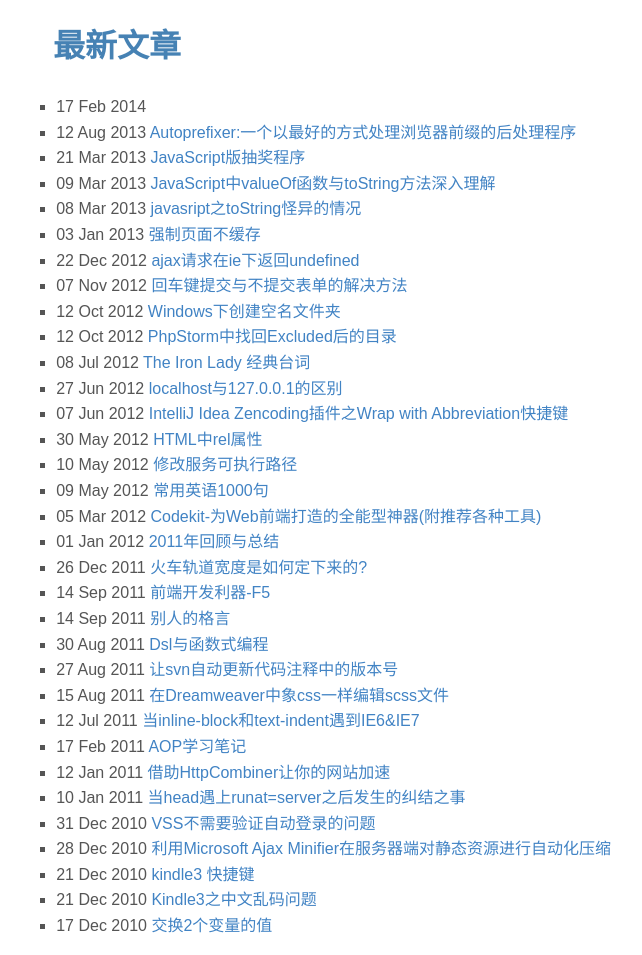
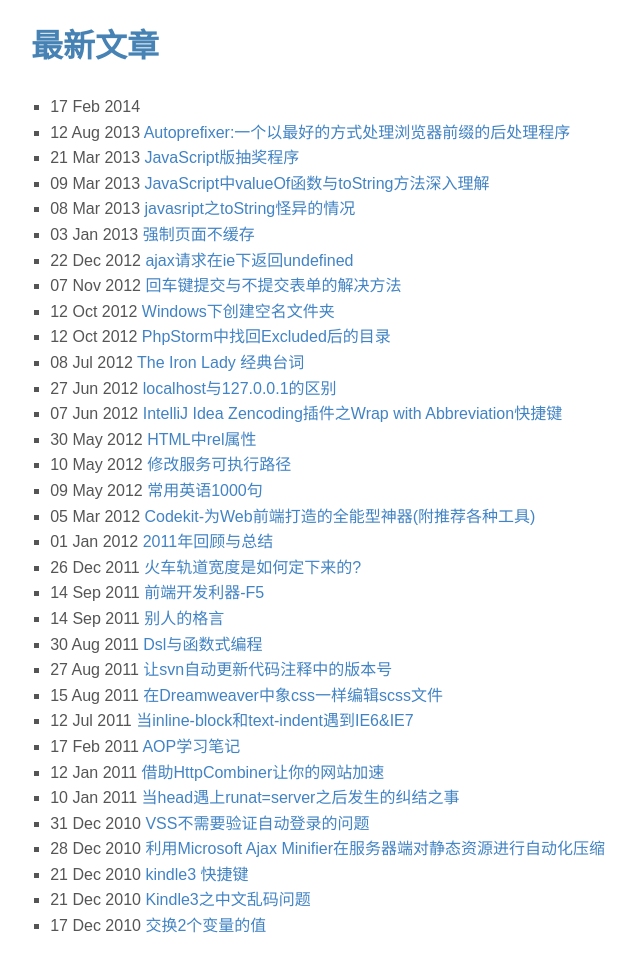
Before and after one commit to aNd1coder/and1coder.github.com, a Jekyll site: the page built from index.html, in a window 1280 px wide. Shown: the whole page, without its empty margins (299-941 px from the left). Built offline with Jekyll 4.4.1, drawn with Linux system fonts in a browser that asks for light colours; Markdown is read by kramdown in place of the engine named in the settings.

Commit message:
调整样式适应手机浏览

```diff
--- a/public/css/app.css
+++ b/public/css/app.css
@@ -9,4 +9,4 @@
 ul, ol { margin-left: 1.2em; }
 ul { padding: 0; list-style-type: square; }
 .container { min-width: 320px; max-width: 640px; margin: 0 auto; padding: 0 1em; }
-h1.title, .content { padding: 0 1em; }
+h1.title, .content { padding: 0 10px; }
```
